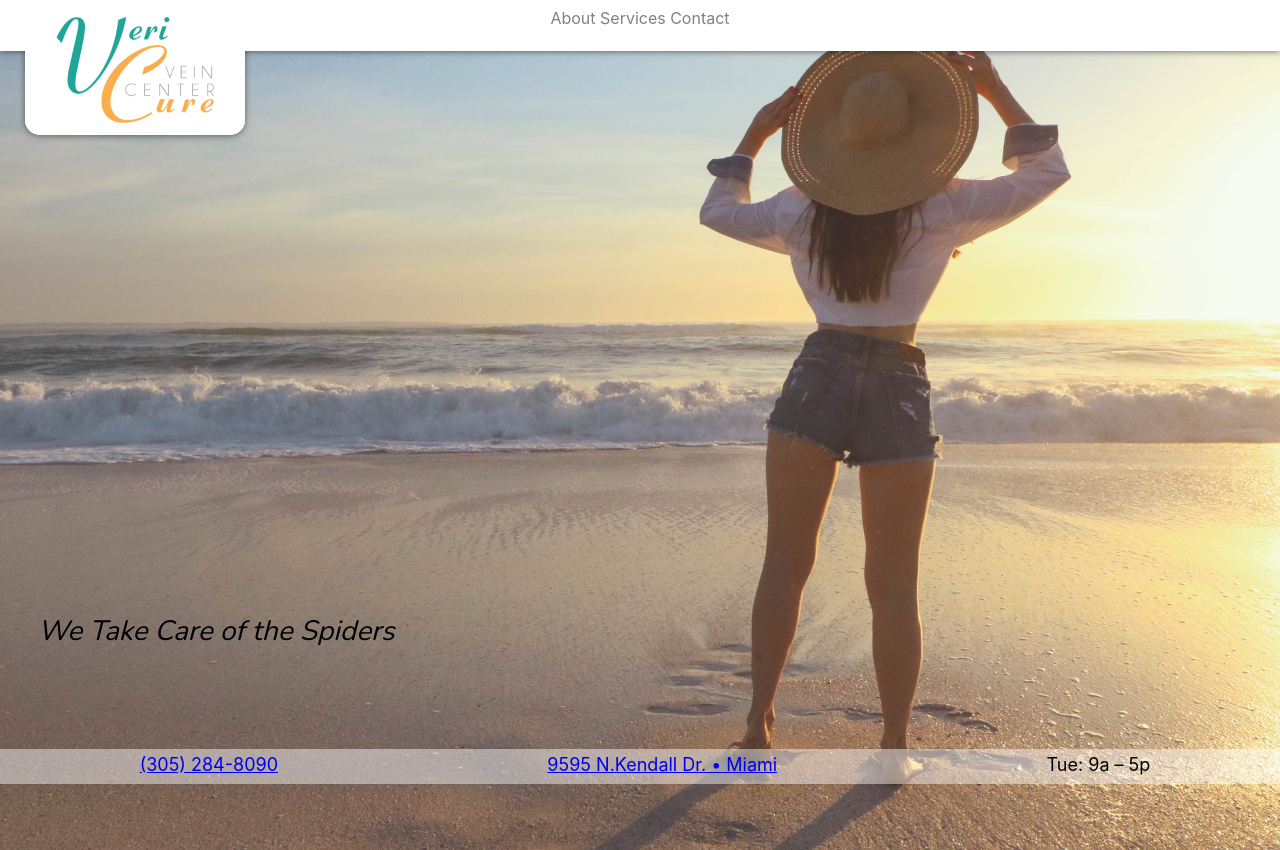
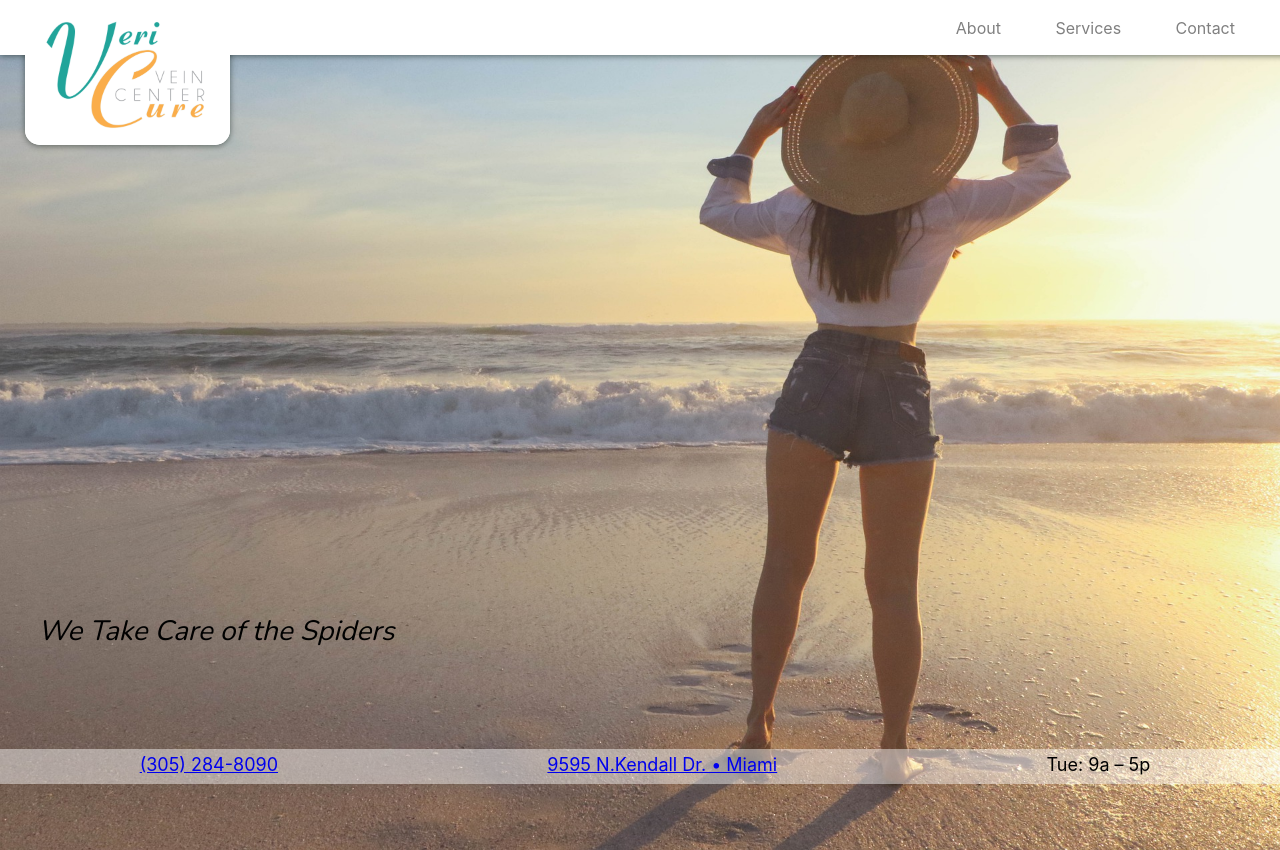
Before and after one commit to GregRoques/Varicure-Vein-Center, a React (Create React App) app: page / in a window 1280 px wide. Built offline with nearby package versions, Linux system fonts and the light colour scheme; no server answers.

Commit message:
homepage and header almost complete

```diff
--- a/src/Layout/HOC/Header.js
+++ b/src/Layout/HOC/Header.js
@@ -6,9 +6,11 @@ const header = () => {
     return (
         <div className={ cssHeader.headerPosition}>
             <div className={ cssHeader.headerContainer }>
-                About
-                Services
-                Contact
+                <div className= { cssHeader.headerContainerText}>
+                    About
+                    Services
+                    Contact
+                </div>
             </div>
             <div className={ cssHeader.logoShadow}></div>
             <Link to="/"><img alt="VeriCure Logo" className={ cssHeader.VClogo } src="/logos/siteLogo.png"/></Link>
--- a/src/Layout/header.module.css
+++ b/src/Layout/header.module.css
@@ -11,11 +11,23 @@
     height:35px;
     top: 0;
     background-color: white;
-    padding: 0.5rem 0 0.5rem 0;
+    padding: 10px;
     position: fixed;
     box-shadow:0 1px 6px rgba(2, 15, 7, 0.502);
     color: gray;
     z-index:102
+}
+
+.headerContainerText{
+    position:fixed;
+    word-spacing: 50px;
+    width:100%;
+    height:35px;
+    right:45px;
+    display: flex;
+    flex-direction:row;
+    justify-content: flex-end;
+    align-items: center;
 }
 
 .VClogo {
@@ -24,7 +36,7 @@
     position: fixed;
     background-color:white;
     border-radius: 15px;
-    padding: 10px;
+    padding: 15px 5px 15px 0px;
     width: 200px;
     height: 110px;
     z-index:103;
@@ -36,7 +48,7 @@
     position: fixed;
     background-color:white;
     border-radius: 15px;
-    padding: 10px;
+    padding: 15px 5px 15px 0px;
     width: 200px;
     height: 110px;
     z-index:101;
```
